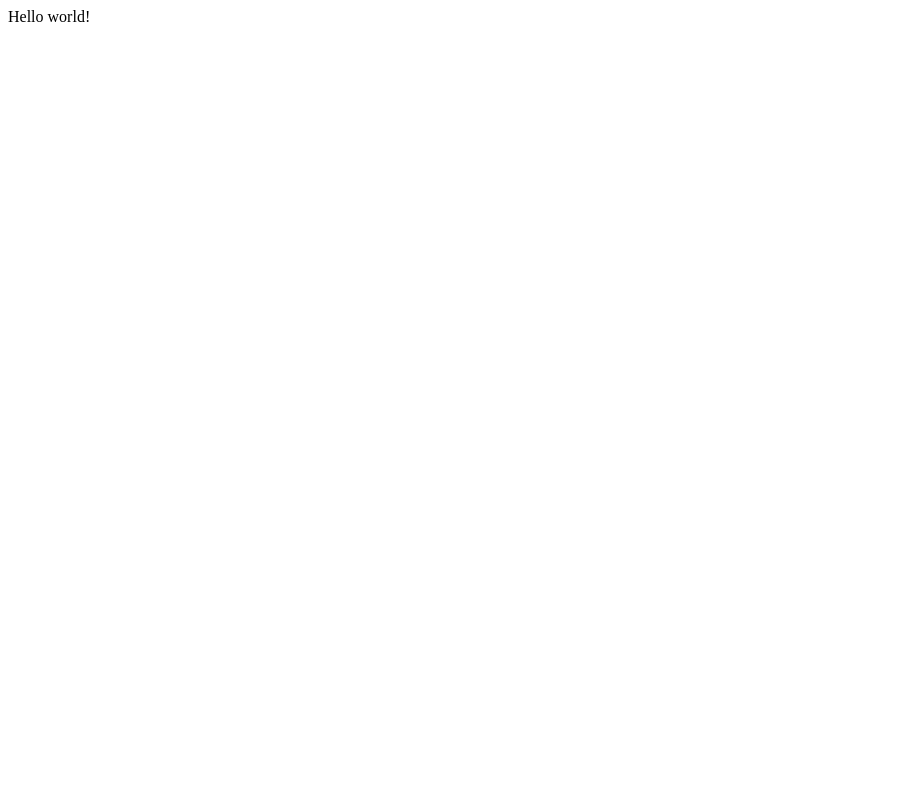
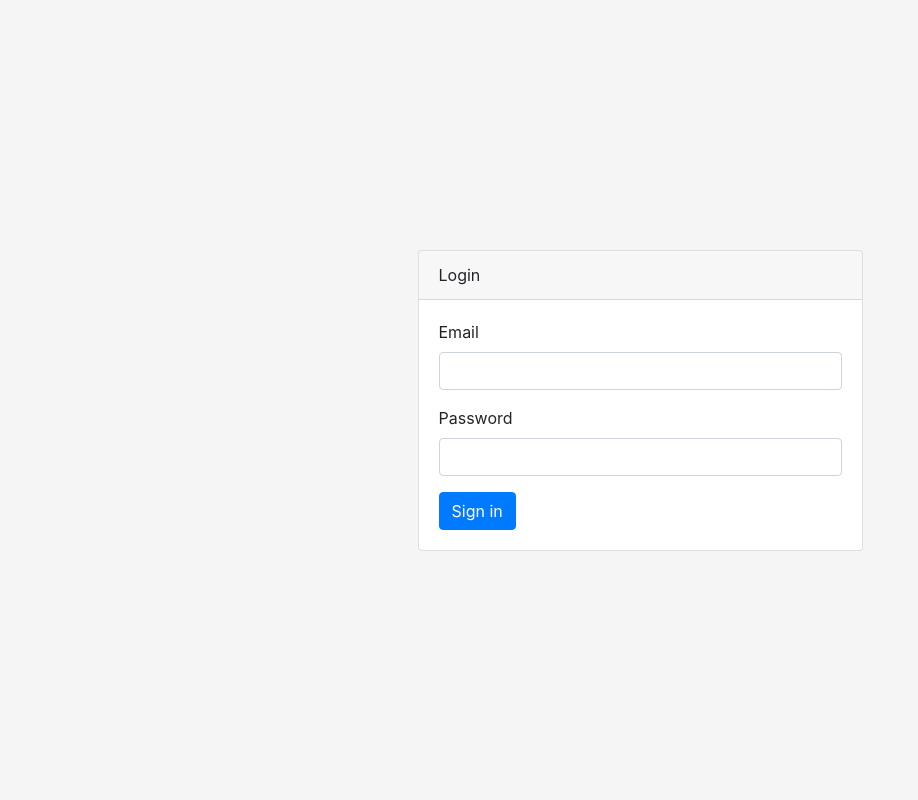
Before and after one commit to rkozlov95/php-mvc-auth, a PHP site: page /app/views/home.view.php in a window 1280 px wide. Before the commit the part shown is almost empty. Shown: the whole page, without its empty margins (0-918 px from the left). Run offline with PHP 8.4, Linux system fonts and the light colour scheme.

Commit message:
add basics templates

```diff
--- /dev/null
+++ b/app/public/css/custom.css
@@ -0,0 +1,4 @@
+body,html {
+    height:100%;
+    background-color: #f5f5f5;
+}
--- a/app/views/home.view.php
+++ b/app/views/home.view.php
@@ -1,10 +1,22 @@
-<!doctype html>
-<html lang="en">
-  <head>
-      <meta charset="utf-8">
-      <title>Home</title>
-  </head>
-  <body>
-	Hello world!
-  </body>
-</html>
+<?php include __DIR__ . '/partials/header.php'; ?>
+
+<div class="card">
+    <div class="card-header">
+        Login
+    </div>
+    <div class="card-body">
+        <div class="form-group">
+            <label>Email</label>
+            <input class="form-control" required>
+        </div>
+        <div class="form-group">
+            <label>Password</label>
+            <input class="form-control" required>
+        </div>
+        <button type="submit" class="btn btn-primary">
+            Sign in
+        </button>
+    </div>
+</div>
+
+<?php include __DIR__ . '/partials/footer.php'; ?>
--- /dev/null
+++ b/app/views/partials/footer.php
@@ -0,0 +1,5 @@
+              </div>
+          </div>
+      </div>
+  </body>
+</html>
--- /dev/null
+++ b/app/views/partials/header.php
@@ -0,0 +1,11 @@
+<!doctype html>
+<html lang="en">
+  <head>
+      <meta charset="utf-8">
+      <link rel="stylesheet" href="https://stackpath.bootstrapcdn.com/bootstrap/4.4.1/css/bootstrap.min.css" integrity="sha384-Vkoo8x4CGsO3+Hhxv8T/Q5PaXtkKtu6ug5TOeNV6gBiFeWPGFN9MuhOf23Q9Ifjh" crossorigin="anonymous">
+      <link rel="stylesheet" type="text/css" href="public/css/custom.css">
+  </head>
+  <body>
+      <div class="container h-100">
+          <div class="row h-100 justify-content-center align-items-center">
+              <div class="col-md-5">
```
